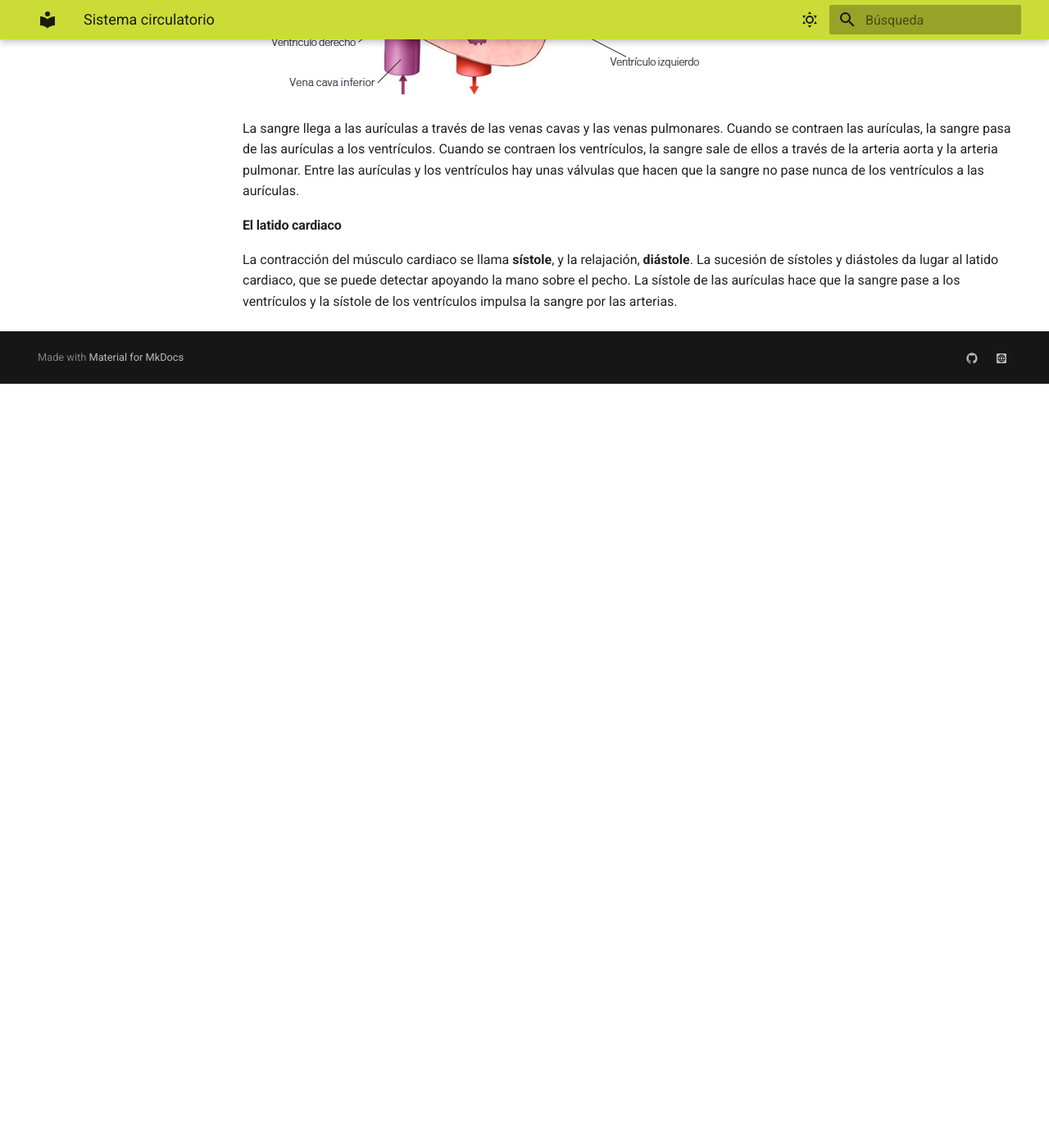
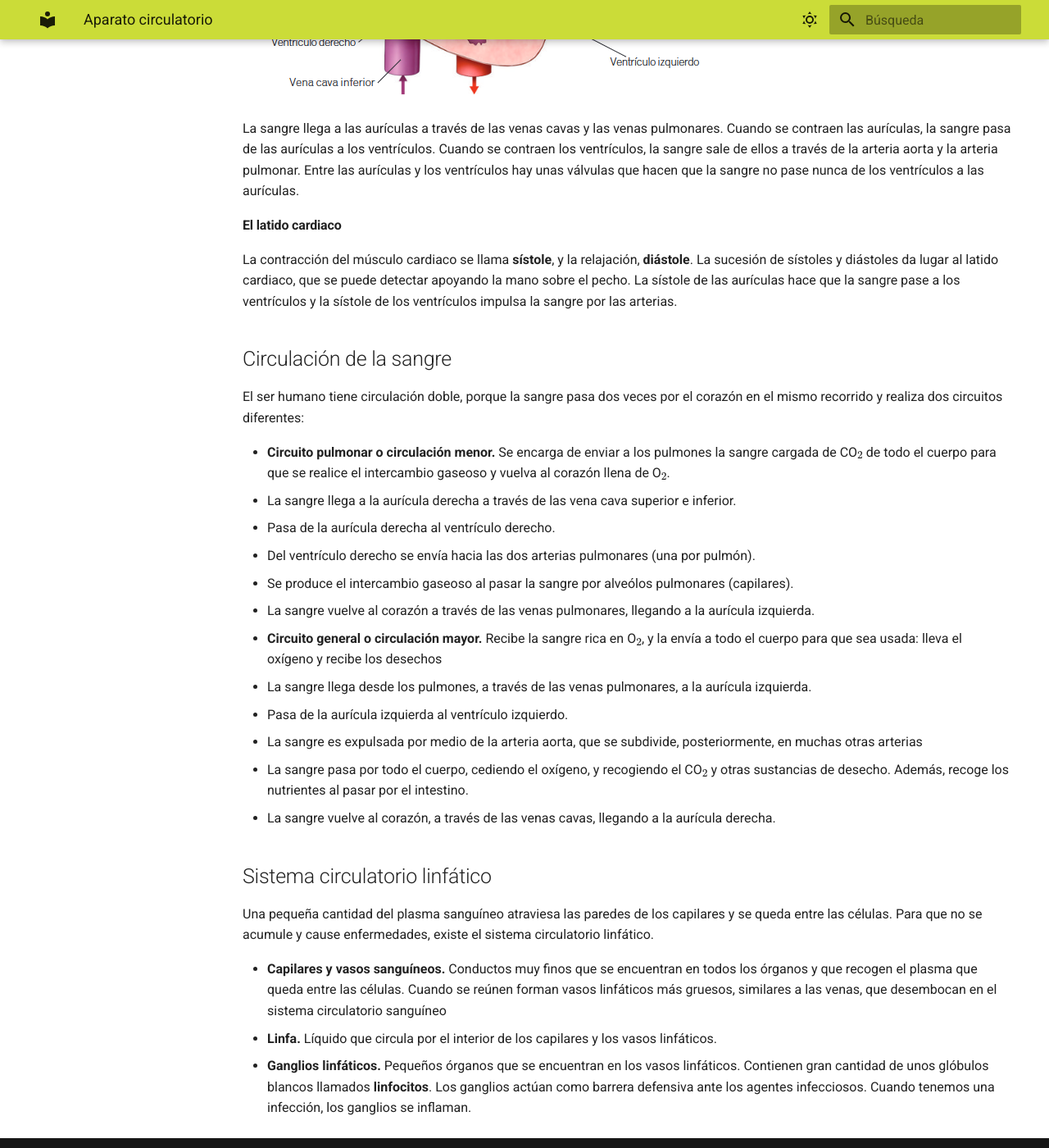
Before and after one commit to AlejandroBM99/mkdocs-biology, an MkDocs documentation site: the page built from docs/system/circulatory.md, in a window 1280 px wide and 1400 px high, scrolled down 1258 px. Shown: the whole window at 82% size. Built offline with MkDocs 1.6.1 and Material for MkDocs 9.7.7, drawn with Linux system fonts in a browser that asks for light colours; before the commit the page ends 1726 px from its top, so only the background shows below that; some of the changed text lies outside the part shown.

Commit message:
progress

```diff
--- a/docs/system/circulatory.md
+++ b/docs/system/circulatory.md
@@ -1,4 +1,4 @@
-# Sistema circulatorio
+# Aparato circulatorio
 
 ## Anatomía
 
@@ -29,3 +29,28 @@ La sangre llega a las aurículas a través de las venas cavas y las venas pulmon
 #### El latido cardiaco
 
 La contracción del músculo cardiaco se llama **sístole**, y la relajación, **diástole**. La sucesión de sístoles y diástoles da lugar al latido cardiaco, que se puede detectar apoyando la mano sobre el pecho. La sístole de las aurículas hace que la sangre pase a los ventrículos y la sístole de los ventrículos impulsa la sangre por las arterias.
+
+## Circulación de la sangre
+
+El ser humano tiene circulación doble, porque la sangre pasa dos veces por el corazón en el mismo recorrido y realiza dos circuitos diferentes:
+
+* **Circuito pulmonar o circulación menor.** Se encarga de enviar a los pulmones la sangre cargada de CO$_2$ de todo el cuerpo para que se realice el intercambio gaseoso y vuelva al corazón llena de O$_2$.
+  1. La sangre llega a la aurícula derecha a través de las vena cava superior e inferior.
+  2. Pasa de la aurícula derecha al ventrículo derecho.
+  3. Del ventrículo derecho se envía hacia las dos arterias pulmonares (una por pulmón).
+  4. Se produce el intercambio gaseoso al pasar la sangre por alveólos pulmonares (capilares).
+  5. La sangre vuelve al corazón a través de las venas pulmonares, llegando a la aurícula izquierda.
+* **Circuito general o circulación mayor.** Recibe la sangre rica en O$_2$, y la envía a todo el cuerpo para que sea usada: lleva el oxígeno y recibe los desechos
+  1. La sangre llega desde los pulmones, a través de las venas pulmonares, a la aurícula izquierda.
+  2. Pasa de la aurícula izquierda al ventrículo izquierdo.
+  3. La sangre es expulsada por medio de la arteria aorta, que se subdivide, posteriormente, en muchas otras arterias
+  4. La sangre pasa por todo el cuerpo, cediendo el oxígeno, y recogiendo el CO$_2$ y otras sustancias de desecho. Además, recoge los nutrientes al pasar por el intestino.
+  5. La sangre vuelve al corazón, a través de las venas cavas, llegando a la aurícula derecha.
+
+## Sistema circulatorio linfático
+
+Una pequeña cantidad del plasma sanguíneo atraviesa las paredes de los capilares y se queda entre las células. Para que no se acumule y cause enfermedades, existe el sistema circulatorio linfático.
+
+* **Capilares y vasos sanguíneos.** Conductos muy finos que se encuentran en todos los órganos y que recogen el plasma que queda entre las células. Cuando se reúnen forman vasos linfáticos más gruesos, similares a las venas, que desembocan en el sistema circulatorio sanguíneo
+* **Linfa.** Líquido que circula por el interior de los capilares y los vasos linfáticos.
+* **Ganglios linfáticos.** Pequeños órganos que se encuentran en los vasos linfáticos. Contienen gran cantidad de unos glóbulos blancos llamados **linfocitos**. Los ganglios actúan como barrera defensiva ante los agentes infecciosos. Cuando tenemos una infección, los ganglios se inflaman.
```
Also changed, not shown: docs/disease/disease.md (+11 -0 lines), docs/disease/non-infection.md (+0 -11 lines), docs/system/excretory.md (added, +9 -0 lines).
